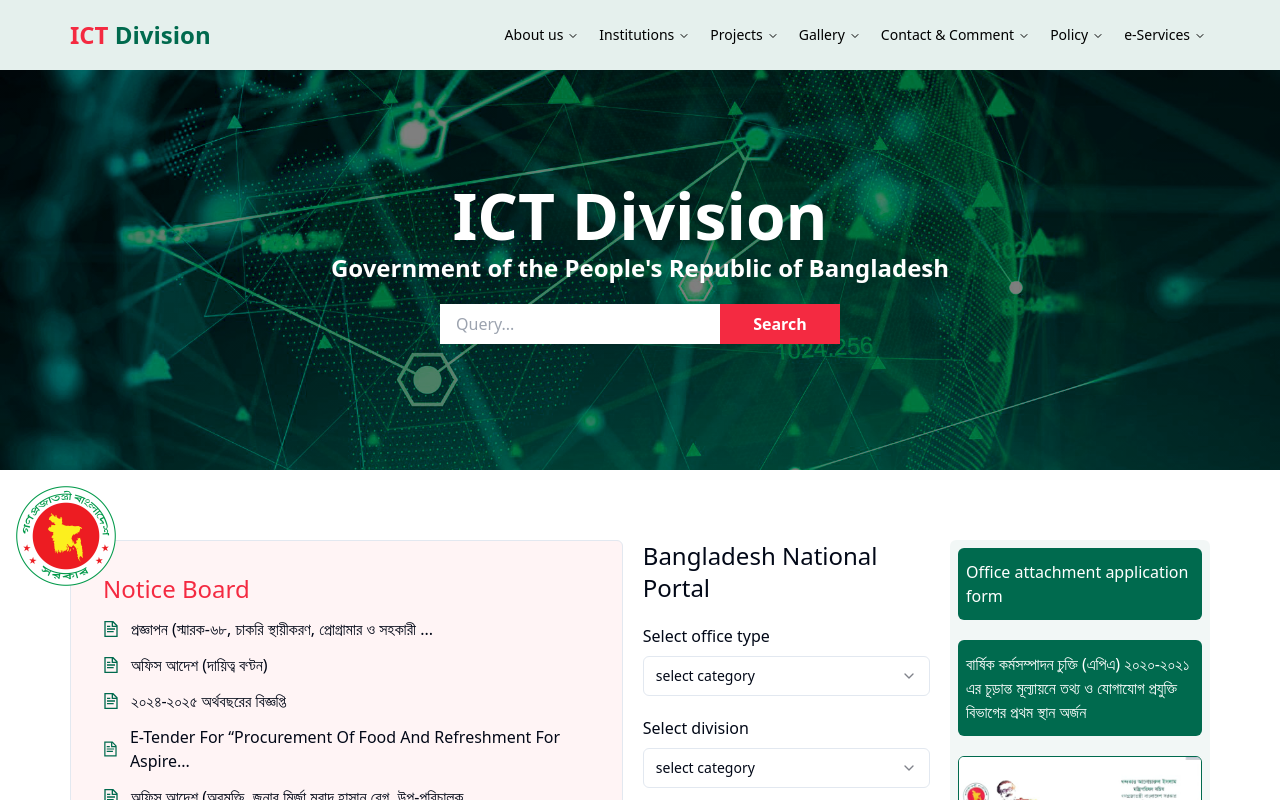
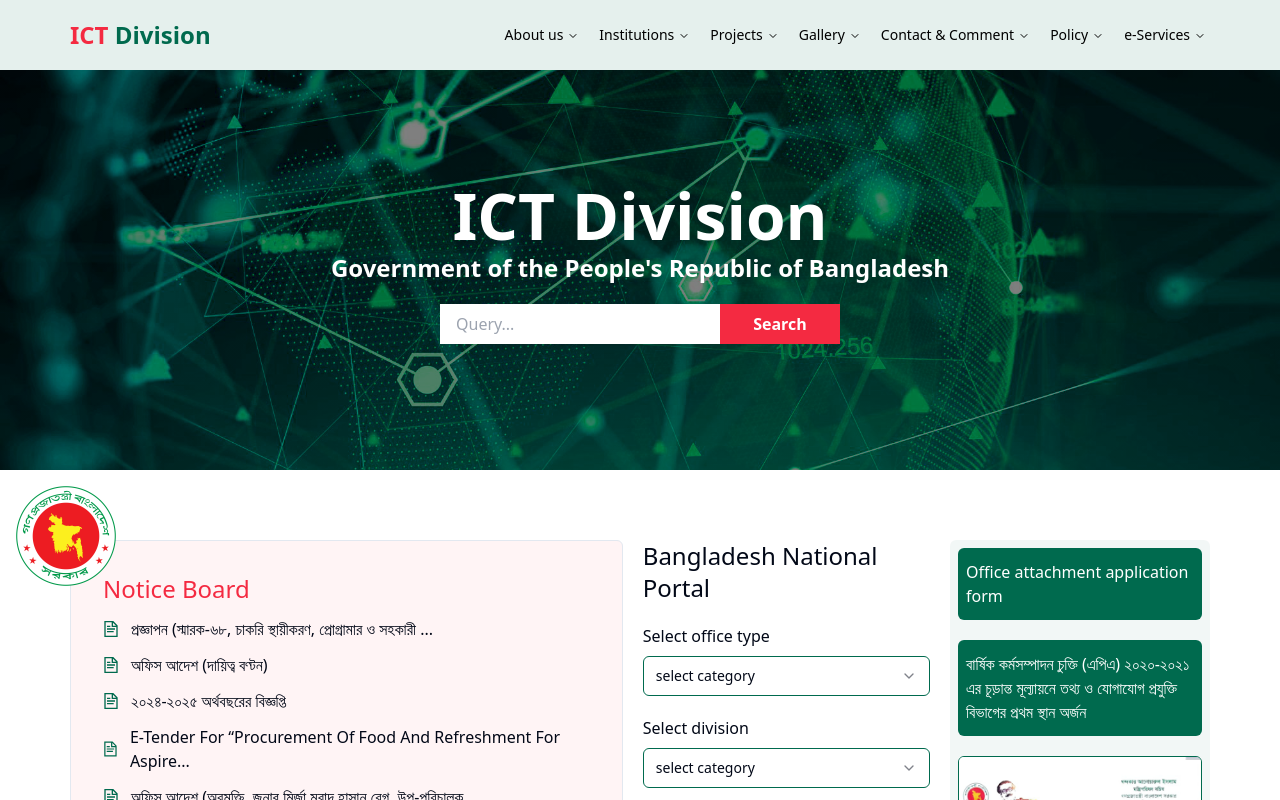
Before and after one commit to shiningsudipto/ict-division, a React (Vite) app: page / in a window 1280 px wide. Shown: the top 800 px of the page. Built offline with nearby package versions, Linux system fonts and the light colour scheme.

Commit message:
select border color added

```diff
--- a/src/components/ui/select.tsx
+++ b/src/components/ui/select.tsx
@@ -17,7 +17,7 @@
   <SelectPrimitive.Trigger
     ref={ref}
     className={cn(
-      "flex h-10 w-full items-center justify-between rounded-md border border-input bg-background px-3 py-2 text-sm ring-offset-background placeholder:text-muted-foreground focus:outline-none focus:ring-2 focus:ring-primary-foreground focus:ring-offset-2 disabled:cursor-not-allowed disabled:opacity-50 [&>span]:line-clamp-1",
+      "flex h-10 w-full items-center justify-between rounded-md border border-primary-foreground bg-background px-3 py-2 text-sm ring-offset-background placeholder:text-muted-foreground focus:outline-none focus:ring-2 focus:ring-primary-foreground focus:ring-offset-2 disabled:cursor-not-allowed disabled:opacity-50 [&>span]:line-clamp-1",
       className
     )}
     {...props}
--- a/src/pages/home/components/Banner.tsx
+++ b/src/pages/home/components/Banner.tsx
@@ -11,7 +11,7 @@
         <input
           type="text"
           placeholder="Query..."
-          className="h-[40px] md:w-[280px] px-4 py-1"
+          className="h-[40px] md:w-[280px] px-4 py-1 focus-visible:outline-primary-foreground "
         />
         <button
           type="submit"
```
